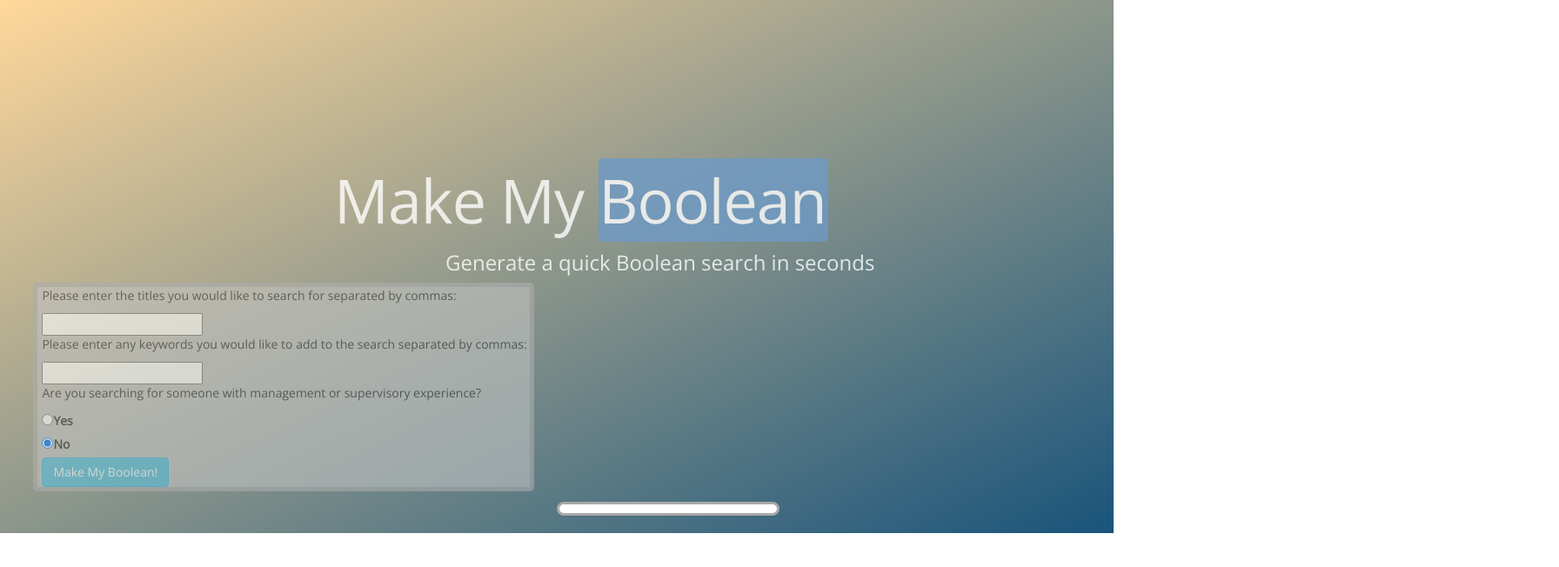
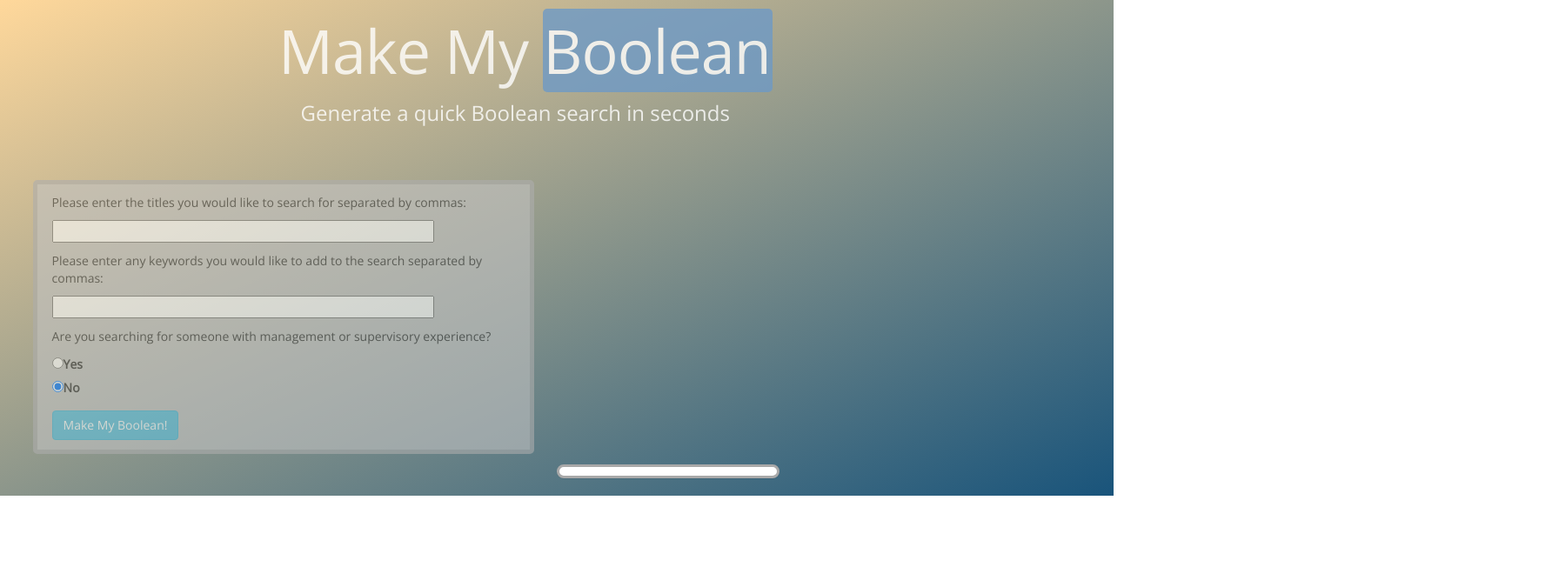
Before and after one commit to madisoncarr/make_my_boolean, a React (Create React App) app: page / in a window 1280 px wide. Shown: the top 652 px of the page at 87% size, 1792 px wide, since content can reach past the window. Built offline with nearby package versions, Linux system fonts and the light colour scheme.

Commit message:
additional styling

```diff
--- a/src/App.css
+++ b/src/App.css
@@ -13,3 +13,7 @@ main-components {
   left: 3%;
   padding-left: 5px;
 }
+
+.title-info {
+  top: 10%;
+}
--- a/src/index.css
+++ b/src/index.css
@@ -4,10 +4,11 @@ body {
   font-family: "Open Sans", sans-serif;
   font-weight: 100;
   position: relative;
-  margin-top: 15%;
   overflow: scroll;
   background-image: linear-gradient(to bottom right, #ffd89b, #19547b);
   background-repeat: no-repeat;
+  height: 100%;
+  weight: 100%;
 }
 
 .gradient {
--- a/src/search_bars.js
+++ b/src/search_bars.js
@@ -1,4 +1,5 @@
 import React, { Component } from "react";
+import "./styles/search_bars.css";
 
 class SearchBars extends Component {
   constructor(props) {
@@ -33,7 +34,7 @@ class SearchBars extends Component {
 
   render() {
     return (
-      <div>
+      <div className="general-search-container">
         <div className="titles-search-bar">
           <p>
             Please enter the titles you would like to search for separated by
@@ -82,7 +83,7 @@ class SearchBars extends Component {
             </label>
           </div>
         </div>
-        <div>
+        <div className="button-container">
           <button
             type="button"
             className="btn btn-info"
--- a/src/styles/boolean_display.css
+++ b/src/styles/boolean_display.css
@@ -3,7 +3,7 @@
   position: relative;
   display: inline-flex;
   left: 50%;
-  top: -20%;
+  top: -50%;
   border: solid 3px darkgray;
   border-radius: 10px;
   height: 20%;
--- a/src/styles/header.css
+++ b/src/styles/header.css
@@ -3,12 +3,12 @@
   color: white;
   font-family: "Open Sans", sans-serif;
   position: relative;
-  align-content: center;
-  left: 30%;
+  align-self: center;
+  width: 100%;
+  left: 25%;
   font-weight: 100;
   letter-spacing: -1px;
   font-size: 70px;
-  top: 20%;
   opacity: 0.8;
   background: linear-gradient (to bottom right, #0d47a1, pink);
 }
@@ -20,8 +20,9 @@
   font-family: "Open Sans", sans-serif;
   font-weight: 100;
   position: relative;
-  left: 40%;
+  left: 27%;
   font-weight: 100;
+  margin-bottom: 5%;
 }
 
 .blue-part {
--- a/src/styles/search_bars.css
+++ b/src/styles/search_bars.css
@@ -0,0 +1,22 @@
+.titles-search-bar input {
+  width: 80%;
+  margin-bottom: 2%;
+}
+
+.keywords-search-bar input {
+  width: 80%;
+  margin-bottom: 2%;
+}
+
+.titles-search-bar {
+  margin-top: 2%;
+}
+
+.button-container {
+  margin-bottom: 2%;
+  margin-top: 2%;
+}
+
+.general-search-container {
+  margin-left: 2%;
+}
```
